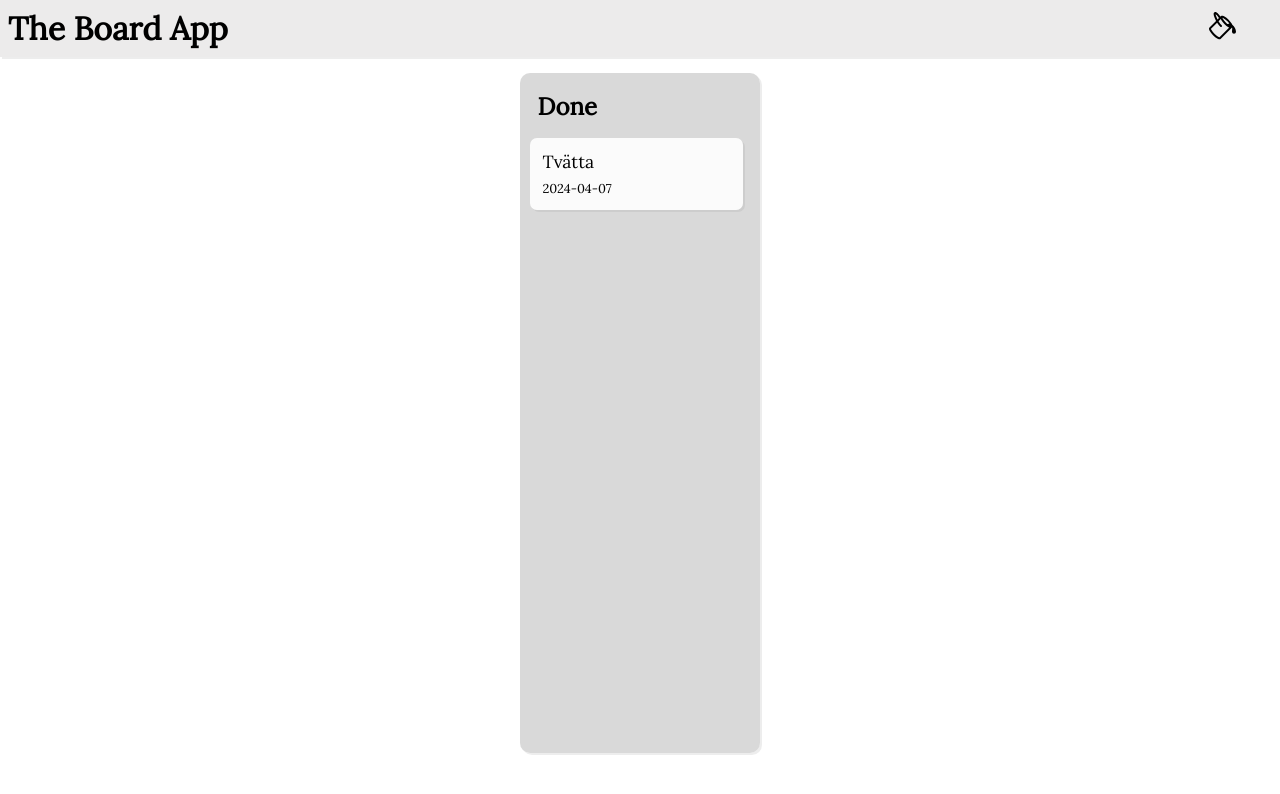
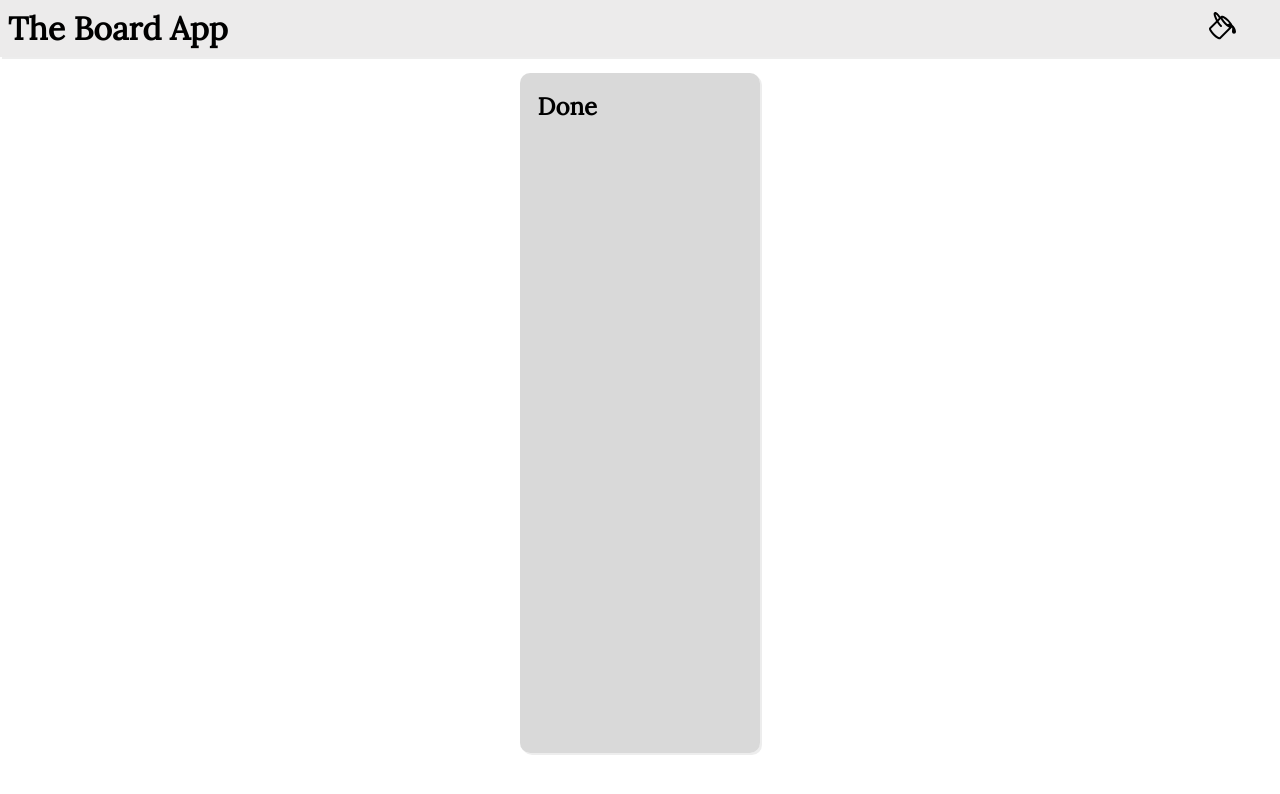
Before and after one commit to paulinakattilavaara/kanbanboard-2.0, a React (Vite) app: page /done in a window 1280 px wide. Shown: the top 794 px of the page. Built offline with nearby package versions, Linux system fonts and the light colour scheme.

Commit message:
Cards can now be moved, have some new bugs with this change that I have to fix

```diff
--- a/src/components/Board.jsx
+++ b/src/components/Board.jsx
@@ -1,13 +1,116 @@
 import Column from "./Column";
 import { Link } from "react-router-dom";
+import { useState } from "react";
+import { useLocation } from "react-router-dom";
 
 const Board = () => {
+  const [task, setTask] = useState({title: ""});
+  const [showForm, setShowForm] = useState(false);
+  const [cards, setCards] = useState([
+    {
+        title: "Lära mig React",
+        date: "2024-04-05",
+        id: 1712324705868,
+        column: 1
+    },
+    {
+        title: "Lyssna på podcast",
+        date: "2024-04-06",
+        id: 1712324705869,
+        column: 2
+    },
+    {
+        title: "Tvätta",
+        date: "2024-04-07",
+        id: 1712324705870,
+        column: 3
+    }
+  ]);
+
+  const location = useLocation();
+
+    const handleButtonClick = (event) => {
+      event.preventDefault();
+      event.stopPropagation();
+      setShowForm(true);
+    };
+
+    const handleInput = (e) => {
+      const now = new Date().toLocaleDateString();
+      e.preventDefault();
+      e.stopPropagation();
+      setTask({
+        title: e.target.value,
+        date: now,
+        id: new Date().getTime(),
+        column: 1
+      })
+  }
+
+    const handleSubmit = (e) => {
+      e.preventDefault();
+      if (task.title.trim() !== "") {
+      setShowForm(false);
+      setCards((prevCards) => [...prevCards, task]);
+      setTask({ title: "" })}
+    }
+
+
+    const deleteCard = (id) => {
+      setCards(cards.filter(card => card.id !== id));
+  };
+
+const onMove = (e, cardId, newColumnId) => {
+              if (newColumnId >= 1 && newColumnId <= 3) {
+                const updatedCards = cards.map((card) => card.id === cardId ? {...card, column: newColumnId} : card)
+                setCards(updatedCards)
+                console.log(updatedCards)
+
+      console.log(`Kort med id ${cardId} flyttades till kolumn ${newColumnId}.`);
+    }
+};
+
+  // const filteredCards = cards.filter(card => card.column === colId);
+
+  const todoCards = cards.filter(card => card.column === 1);
+  const doingCards = cards.filter(card => card.column === 2);
+  const doneCards = cards.filter(card => card.column === 3);
+
+
+
 
   return (
     <>
-      <Link to="/todo"><Column title="Todo" colId={1} /></Link>
-      <Link to="/doing"><Column title="Doing" colId={2} /></Link>
-      <Link to="/done"><Column title="Done" colId={3} /></Link>
+      <Link to="/todo">
+        <Column title="Todo"
+        colId={1}
+        todoCards={todoCards}
+        onMove={onMove}
+        showForm={showForm}
+        handleButtonClick={handleButtonClick}
+        task={task}
+        handleInput={handleInput}
+        handleSubmit={handleSubmit}
+         />
+      </Link>
+
+      <Link to="/doing">
+        <Column title="Doing"
+        colId={2}
+        doingCards={doingCards}
+        onMove={onMove}
+        handleButtonClick={handleButtonClick}
+     />
+      </Link>
+
+      <Link to="/done">
+        <Column title="Done" colId={3}
+        doneCards={doneCards}
+        onMove={onMove}
+        handleButtonClick={handleButtonClick}
+
+       />
+      </Link>
     </>
   )
 }
--- a/src/components/Column.jsx
+++ b/src/components/Column.jsx
@@ -1,90 +1,26 @@
-import { useState } from "react";
-import { useLocation } from "react-router-dom";
 import { FaPlus } from "react-icons/fa";
 import Card from "./Card";
+import { useLocation } from "react-router-dom";
 
 
-const Column = ({ title, colId }) => {
-    const [task, setTask] = useState({title: ""});
-    const [showForm, setShowForm] = useState(false);
-    const [cards, setCards] = useState([
-      {
-          title: "Lära mig React",
-          date: "2024-04-05",
-          id: 1712324705868,
-          column: 1
-      },
-      {
-          title: "Lyssna på podcast",
-          date: "2024-04-06",
-          id: 1712324705869,
-          column: 2
-      },
-      {
-          title: "Tvätta",
-          date: "2024-04-07",
-          id: 1712324705870,
-          column: 3
-      }
-    ]);
+const Column = ({ title, colId, onMove, showForm, handleButtonClick, todoCards, doingCards, doneCards, task, handleInput, handleSubmit }) => {
 
   const location = useLocation();
 
-      const handleButtonClick = (event) => {
-        event.preventDefault();
-        event.stopPropagation();
-        setShowForm(true);
-      };
+  let cardsToRender;
 
-      const handleInput = (e) => {
-        const now = new Date().toLocaleDateString();
-        e.preventDefault();
-        e.stopPropagation();
-        setTask({
-          title: e.target.value,
-          date: now,
-          id: new Date().getTime(),
-          column: 1
-        })
-    }
-
-      const handleSubmit = (e) => {
-        e.preventDefault();
-        if (task.title.trim() !== "") {
-        setShowForm(false);
-        setCards((prevCards) => [...prevCards, task]);
-        setTask({ title: "" })}
+  if (title === "Todo") {
+    cardsToRender = todoCards;
+  } else if (title === "Doing") {
+    cardsToRender = doingCards;
+  } else if (title === "Done") {
+    cardsToRender = doneCards;
+  } else {
+    cardsToRender = [];
   }
 
 
-      const deleteCard = (id) => {
-        setCards(cards.filter(card => card.id !== id));
-    };
 
-  const onMove = (e, cardId, newColumnId) => {
-    if (newColumnId >= 1 && newColumnId <= 3) {
-        setCards(prevCards => {
-            return prevCards.map(card => {
-                if (card.id === cardId) {
-                    return { ...card, column: newColumnId };
-                } else {
-                    return card;
-                }
-            });
-        });
-        console.log(`Kort med id ${cardId} flyttades till kolumn ${newColumnId}.`);
-    } else {
-        console.log(`Felaktigt kolumnvärde: ${newColumnId}.`);
-        e.stopPropagation();
-        e.preventDefault();
-    }
-};
-
-    const filteredCards = cards.filter(card => card.column === colId);
-
-    const todoCards = cards.filter(card => card.column === 1);
-    const doingCards = cards.filter(card => card.column === 2);
-    const doneCards = cards.filter(card => card.column === 3);
 
     return (
       <div className="Column">
@@ -92,7 +28,8 @@ const Column = ({ title, colId }) => {
           {title}
         </h2>
 
-        {filteredCards.map(card => (
+
+        {cardsToRender && cardsToRender.map(card => (
         <Card
           date={card.date}
           key={card.id}
@@ -131,7 +68,9 @@ const Column = ({ title, colId }) => {
     </button>
   )
 )}
-      {location.pathname === "/todo" && (
+
+
+      {/* {location.pathname === "/todo" (
        todoCards.map((card) => (
         <Card
           date={card.date}
@@ -178,7 +117,7 @@ const Column = ({ title, colId }) => {
           onDelete={() => deleteCard(card.id)}
         />
       ))
-      )}
+      )} */}
       </div>
     );
 };
```
Also changed, not shown: 1 other file (tests, documents, lock files or other folders). Lines whose indentation alone changed are shown as unchanged.
